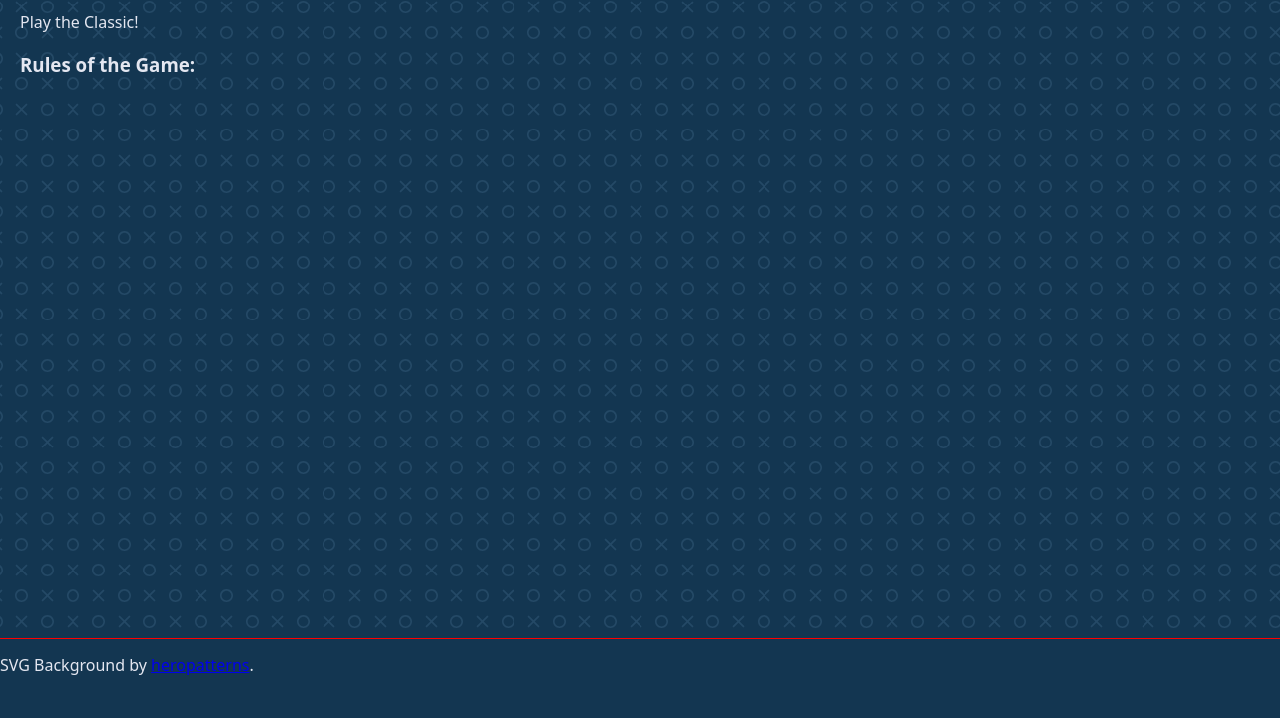
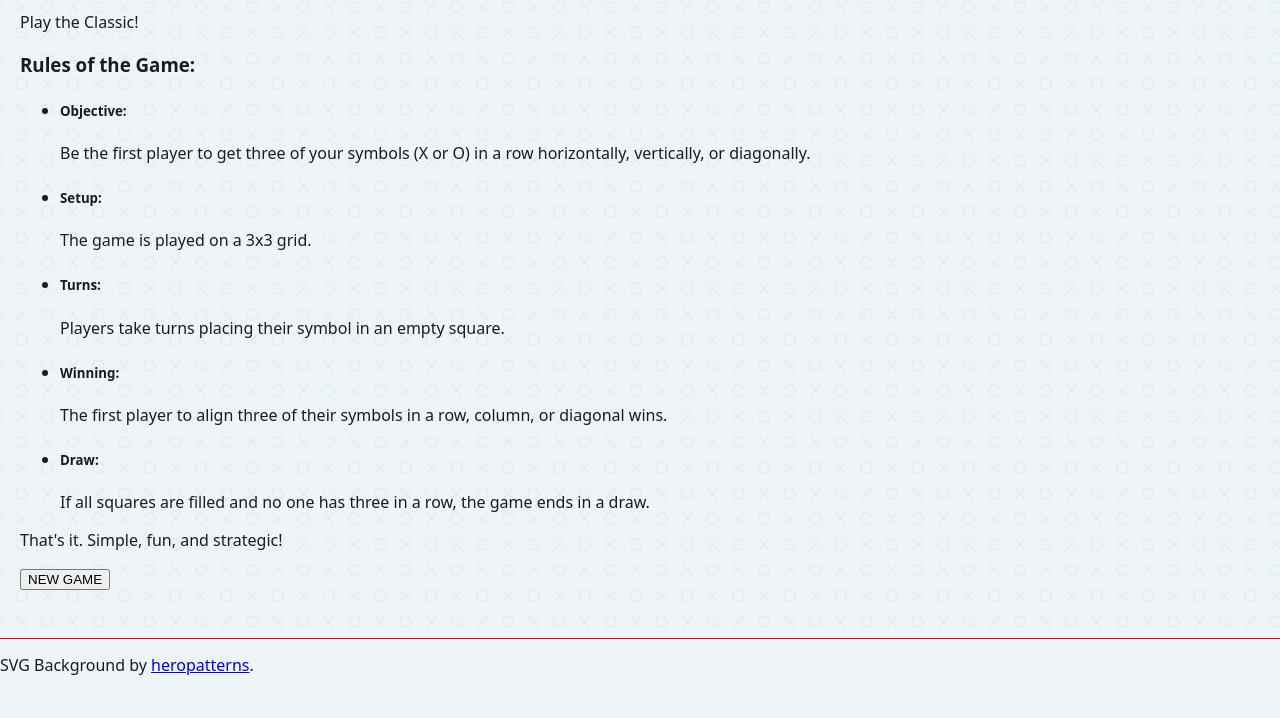
Before and after one commit to glovek08/tic-tac-toe, a website: page index.html in a window 1280 px wide. Shown: the part 82-800 px from the top of the page. Drawn offline with Linux system fonts and the light colour scheme.

Commit message:
[feat] Game rules, color-scheme meta

```diff
--- a/index.html
+++ b/index.html
@@ -1,23 +1,53 @@
 <!DOCTYPE html>
-<html lang="en-US" class="dark">
+<html lang="en-US">
   <head>
     <meta charset="UTF-8" />
     <meta name="viewport" content="width=device-width, initial-scale=1.0" />
+    <meta name="color-scheme" content="light dark" />
     <title>Tic-Tac-Toe</title>
     <link rel="stylesheet" href="css/styles.css" />
     <script src="Javascript/script.js" defer></script>
   </head>
   <body>
+    <header></header>
     <main>
-      <section id="heading-container">
+      <section id="context-container">
         <h1>Tic-Tac-Toe!</h1>
         <p>Play the Classic!</p>
-      </section>
-      <section id="game-container">
         <article id="game-rules">
           <h3 id="rules-heading">Rules of the Game:</h3>
+          <ul id="rules-ul">
+            <li>
+              <h5 class="rules-ul-heading">Objective:</h5>
+              Be the first player to get three of your symbols (X or O) in a row
+              horizontally, vertically, or diagonally.
+            </li>
+            <li>
+              <h5 class="rules-ul-heading">Setup:</h5>
+              The game is played on a 3x3 grid.
+            </li>
+            <li>
+              <h5 class="rules-ul-heading">Turns:</h5>
+              Players take turns placing their symbol in an empty square.
+            </li>
+            <li>
+              <h5 class="rules-ul-heading">Winning:</h5>
+              The first player to align three of their symbols in a row, column,
+              or diagonal wins.
+            </li>
+            <li>
+              <h5 class="rules-ul-heading">Draw:</h5>
+              If all squares are filled and no one has three in a row, the game
+              ends in a draw.
+            </li>
+          </ul>
+          <p>That's it. Simple, fun, and strategic!</p>
+          <div id="play-button-container">
+            <button id="new-game-btn">NEW GAME</button>
+          </div>
         </article>
       </section>
+      <section id="game-container"></section>
     </main>
     <footer>
       <p>
```
